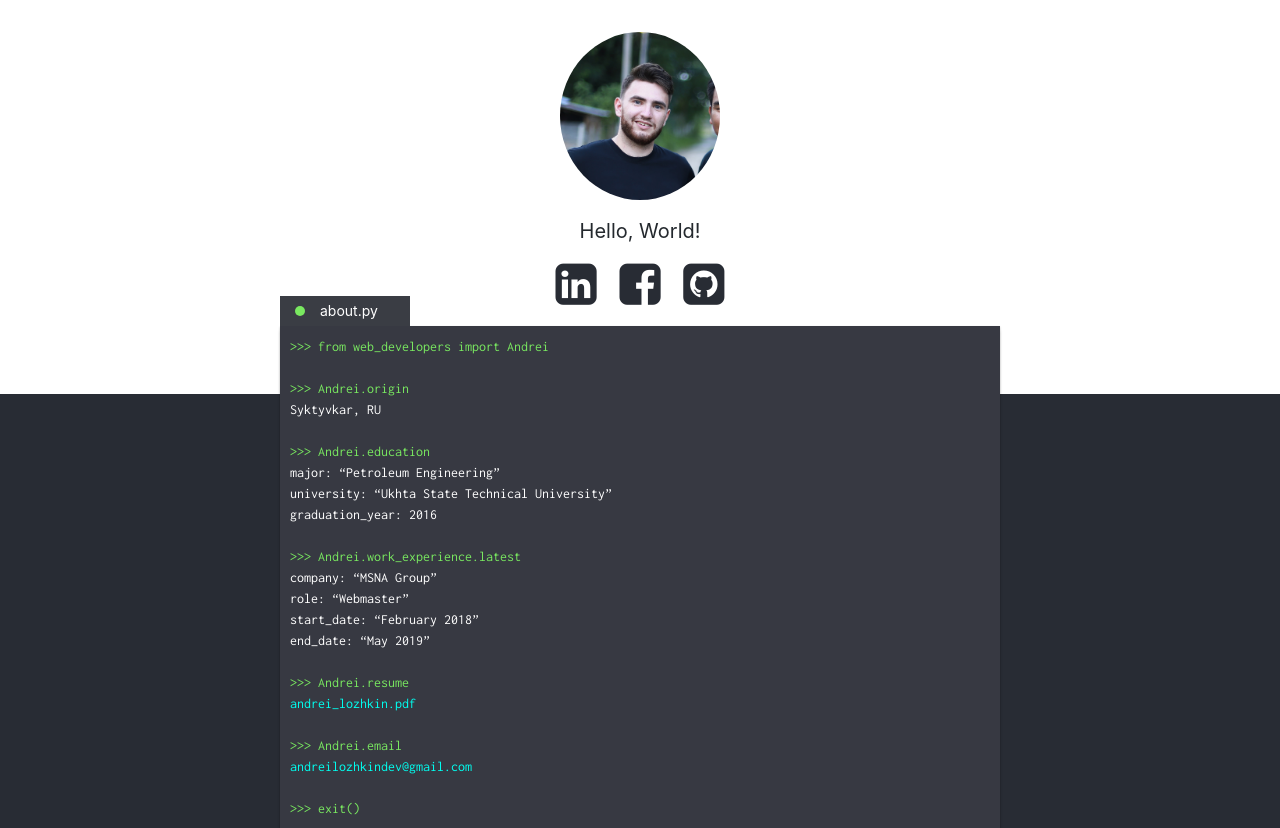
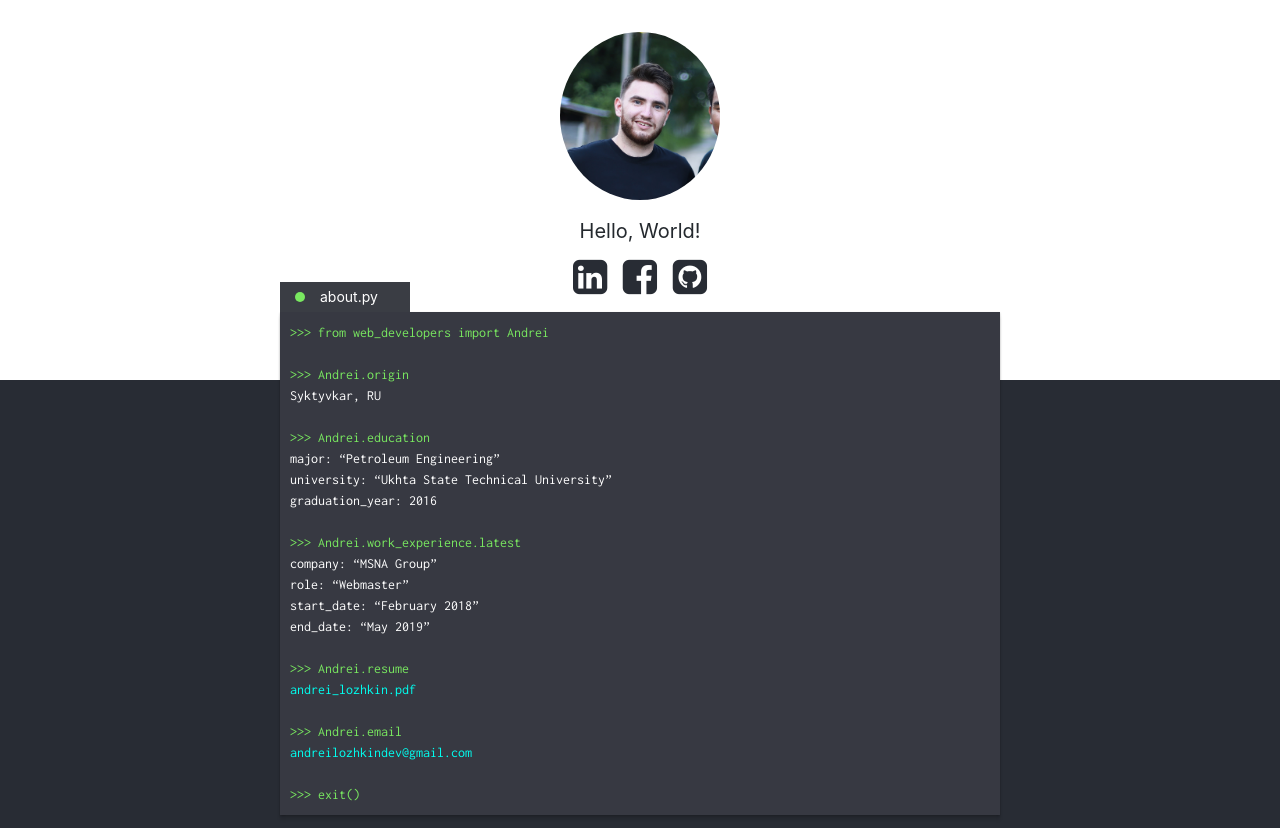
Before and after one commit to andreilozhkin/personal-portfolio, a Django app: page / in a window 1280 px wide. Shown: the part 48-876 px from the top of the page. Run offline with Django 3.2, Linux system fonts and the light colour scheme.

Commit message:
Change social icon size and margin between

```diff
--- a/portfolio/static/main/css/style.css
+++ b/portfolio/static/main/css/style.css
@@ -46,7 +46,7 @@ a {
 }
 
 .mt-3 {
-  margin-top:  3rem;
+  margin-top:  3rem !important;
 }
 
 .pt-1 {
@@ -174,13 +174,13 @@ a {
 
 .icon {
   color: #282c34;
-  font-size: 3rem;
+  font-size: 2.5rem;
   -webkit-tap-highlight-color: rgba(0, 0, 0, 0);
 }
 
 /* Reduce margin, default: 9.6 */
 .icon::before {
-    margin: 6px !important;
+    margin: 3px !important;
 }
 
 .icon:hover {
```
